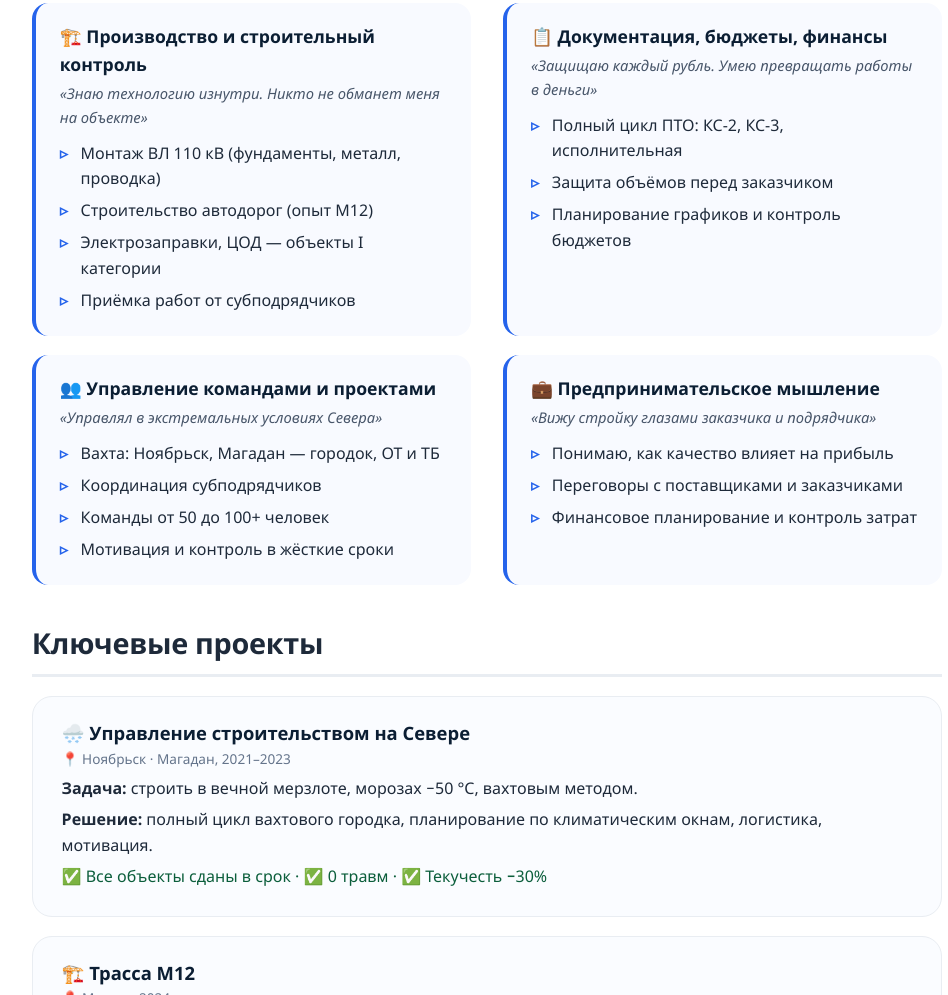
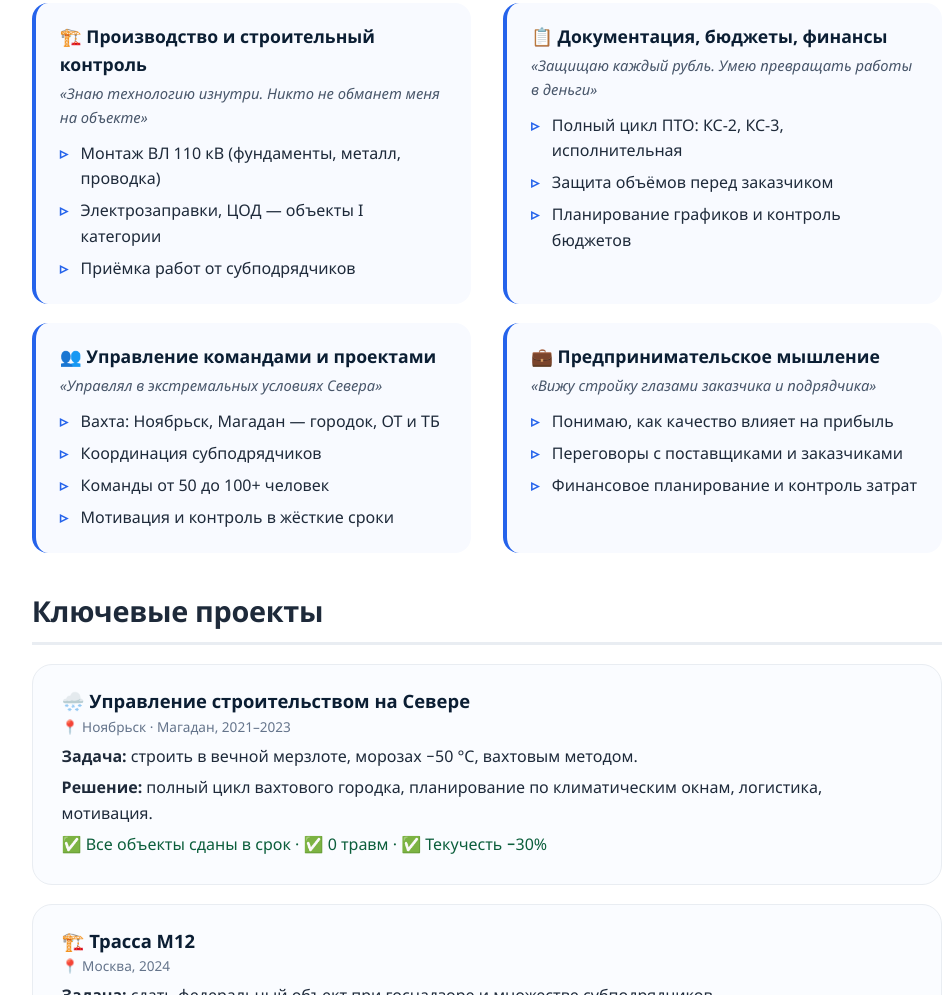
Before and after one commit to vrz999/bairamkulov, a plain HTML site: page index.html in a window 1280 px wide. Shown: the part 988-1983 px from the top of the page, without its empty margins (153-1101 px from the left). Drawn offline with Linux system fonts and the light colour scheme.

Commit message:
Удален пункт из блока Производство

```diff
--- a/index.html
+++ b/index.html
@@ -341,7 +341,6 @@
       <em>«Знаю технологию изнутри. Никто не обманет меня на объекте»</em>
       <ul>
         <li>Монтаж ВЛ 110 кВ (фундаменты, металл, проводка)</li>
-        <li>Строительство автодорог (опыт М12)</li>
         <li>Электрозаправки, ЦОД — объекты I категории</li>
         <li>Приёмка работ от субподрядчиков</li>
       </ul>
```
